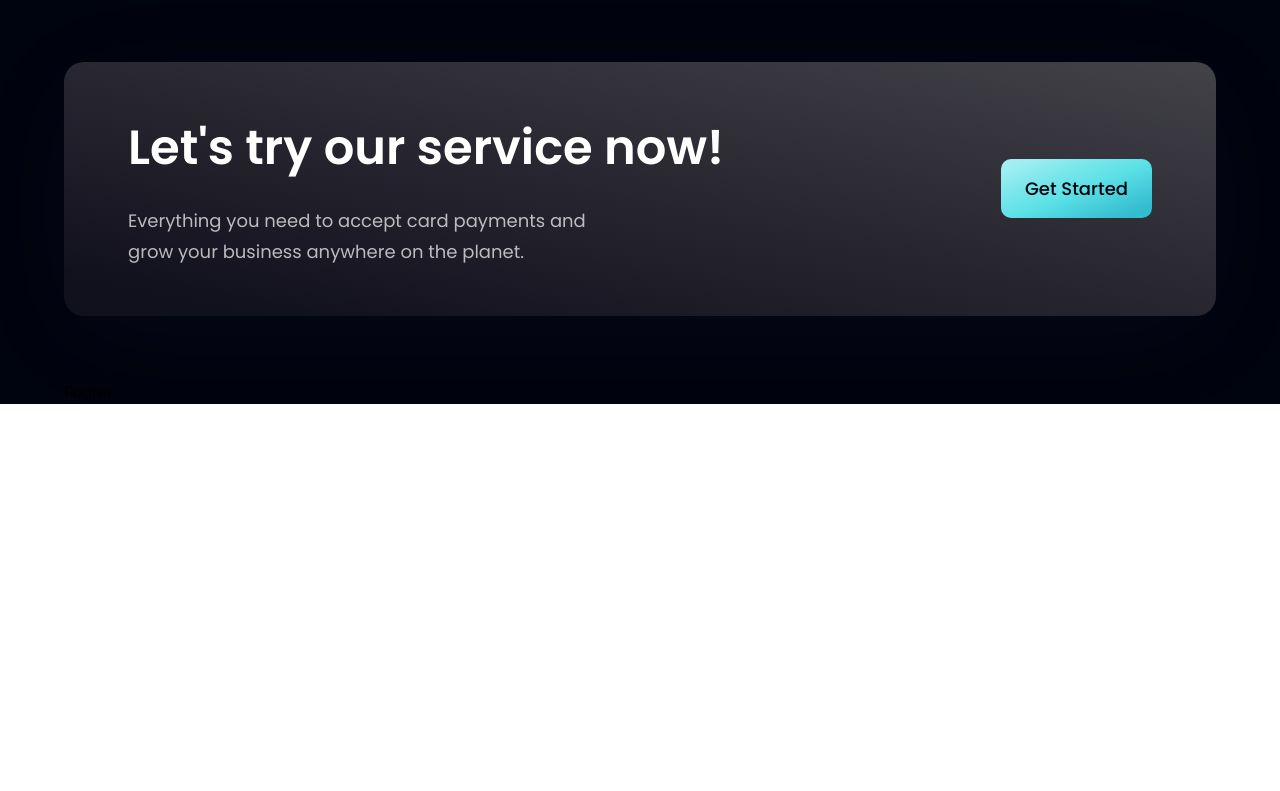
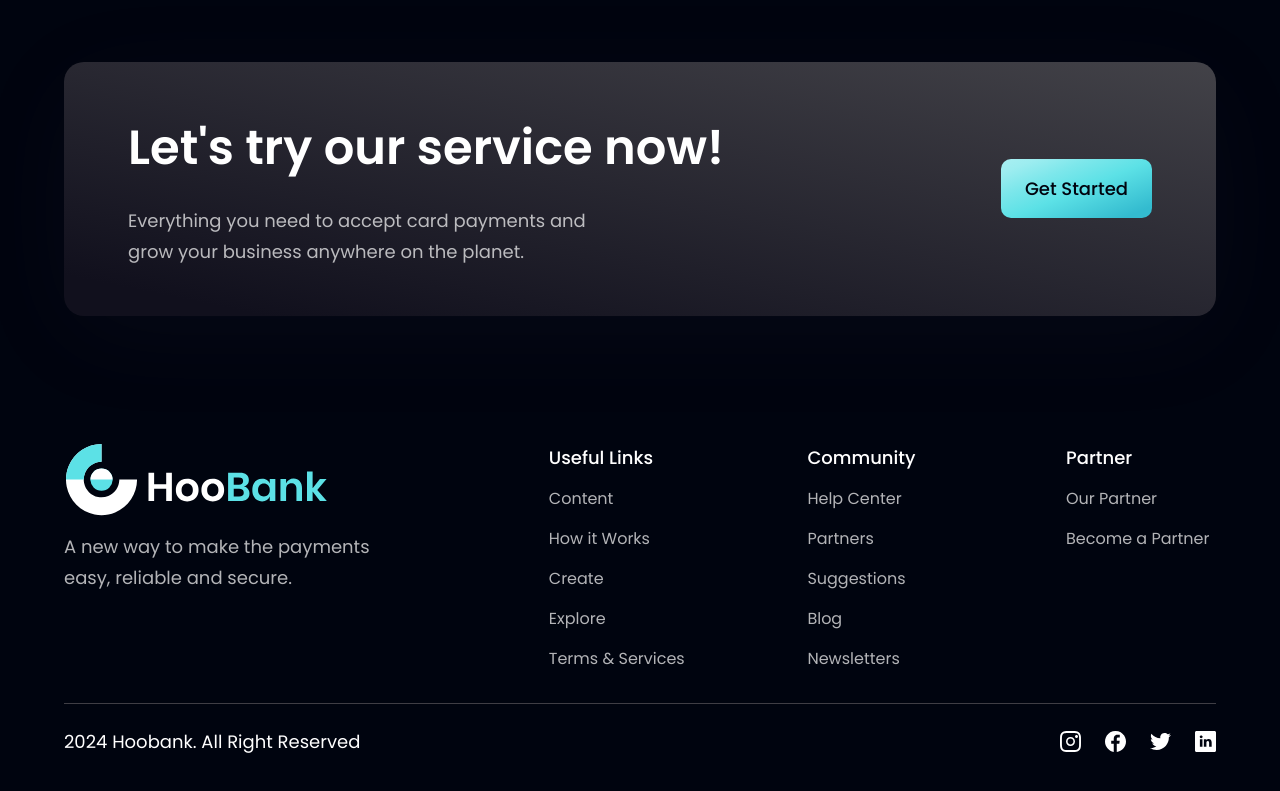
Before and after one commit to hafiz-hailu/Modern-Website-UI-UX---React-Tailwind, a React (Vite) app: page / in a window 1280 px wide. Shown: the part 4092-4883 px from the top of the page. Before the commit the page ends 4496 px from the top, so only its background shows below. Built offline with nearby package versions, Linux system fonts and the light colour scheme.

Commit message:
the project is finished

```diff
--- a/src/components/Footer.jsx
+++ b/src/components/Footer.jsx
@@ -1,7 +1,69 @@
 import React from 'react';
+import styles from '../style';
+import { logo } from '../assets';
+import { footerLinks, socialMedia } from '../constants';
 
 const Footer = () => {
-  return <div>Footer</div>;
+  return (
+    <section className={`${styles.flexCenter} ${styles.paddingY} flex-col`}>
+      <div className={`${styles.flexStart} md:flex-row flex-col mb-8 w-full`}>
+        <div className="flex-1 flex flex-col justify-start mr-10">
+          <img
+            src={logo}
+            alt="hoobank"
+            className="w-[266px] h-[72px] object-contain"
+          />
+          <p className={`${styles.paragraph} mt-4 max-w-[310px]`}>
+            A new way to make the payments easy, reliable and secure.
+          </p>
+        </div>
+        <div className="flex-[1.5] flex w-full flex-row justify-between flex-wrap md:mt-0 mt-10">
+          {footerLinks.map((footerLink) => (
+            <div
+              key={footerLink.title}
+              className="flex flex-col ss:my-0 my-4 min-w-[150px]"
+            >
+              <h4 className="font-poppins font-medium text-[18px] leading-[27px] text-white">
+                {footerLink.title}
+              </h4>
+              <ul className=" list-none mt-4">
+                {footerLink.links.map((link, index) => (
+                  <li
+                    key={link.name}
+                    className={`font-poppins font-normal text-[16px] leading-[24px] text-dimWhite hover:text-secondary
+                    cursor-pointer ${
+                      index !== footerLink.links.length - 1 ? 'mb-4' : 'mb-0'
+                    }`}
+                  >
+                    {link.name}
+                  </li>
+                ))}
+              </ul>
+            </div>
+          ))}
+        </div>
+      </div>
+
+      <div className="w-full flex justify-between items-center md:flex-row flex-col pt-6 border-t-[1px] border-t-[#3f3e45]">
+        <p className="font-poppins font-normal text-center text-[18px] leading-[27px] text-white">
+          2024 Hoobank. All Right Reserved
+        </p>
+
+        <div className="flex flex-row mt-6 md:mt-0">
+          {socialMedia.map((social, index) => (
+            <img
+              key={social.id}
+              src={social.icon}
+              alt={social.id}
+              className={`w-[21px] h-[21px] object-contain cursor-pointer ${
+                index !== socialMedia.length - 1 ? 'mr-6' : 'mr-0'
+              }`}
+            />
+          ))}
+        </div>
+      </div>
+    </section>
+  );
 };
 
 export default Footer;
```
